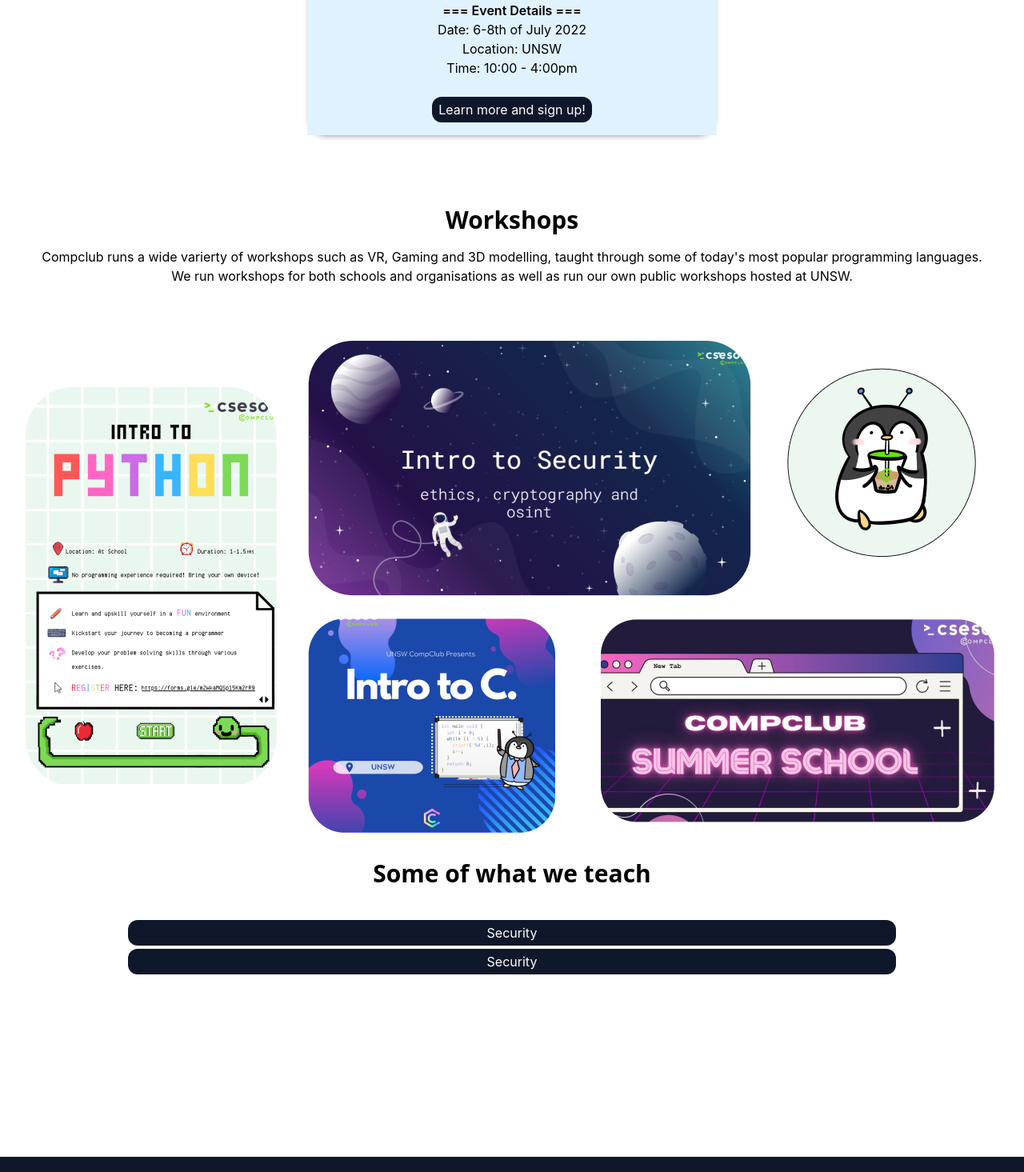
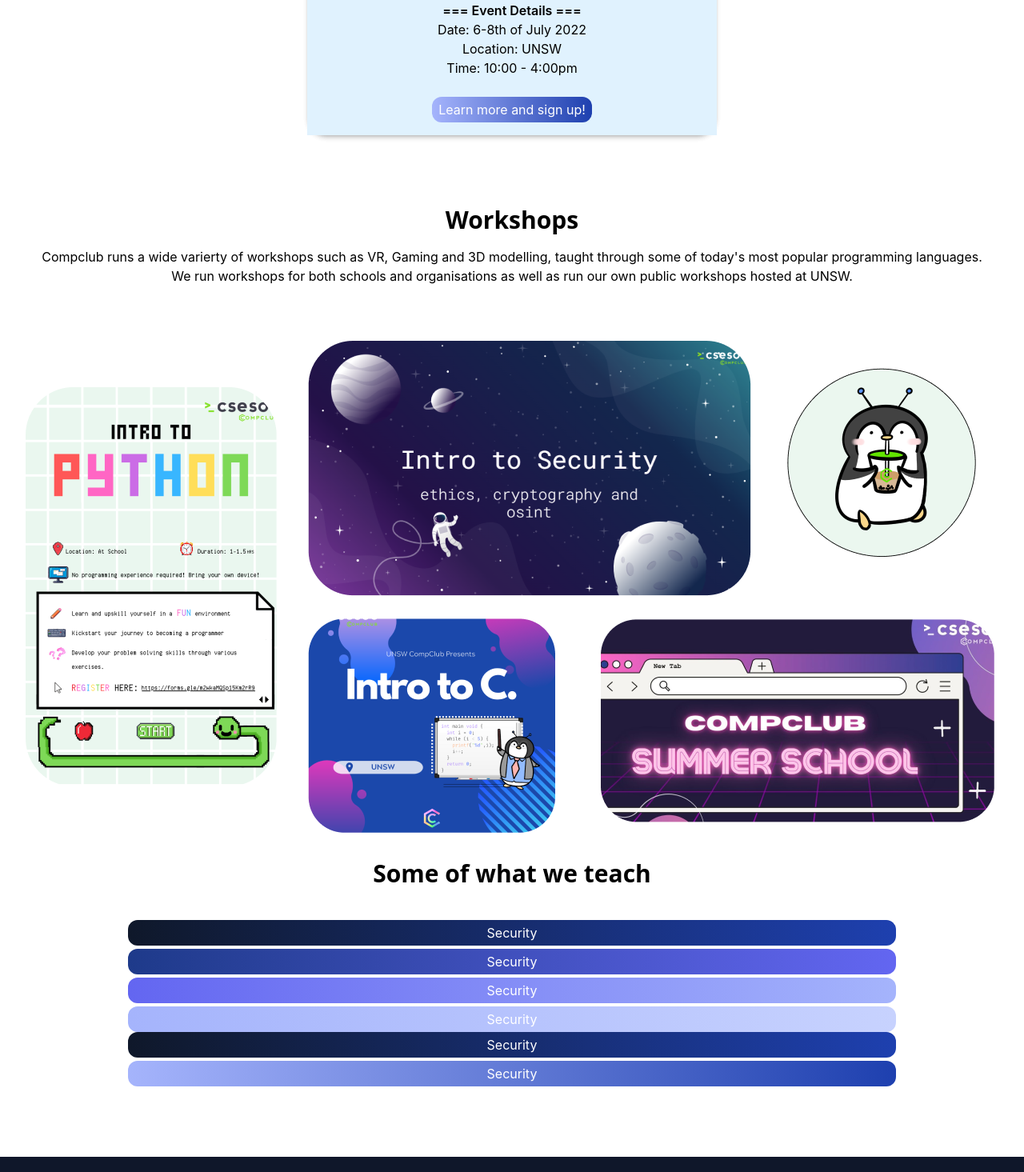
Before and after one commit to CSESoc-CompClub/cc-website-v2, a React (Create React App) app: page /events in a window 1280 px wide. Shown: the part 620-2085 px from the top of the page at 80% size. Built offline with nearby package versions, Linux system fonts and the light colour scheme; the HTML template or start-up script is replaced by a standard one.

Commit message:
added gradient to accordion

```diff
--- a/src/components/EventsCard.jsx
+++ b/src/components/EventsCard.jsx
@@ -23,7 +23,7 @@
             <br/>
             <div id="link">
               <a href={props.link} target="_blank">
-                <button class="bg-[#0f182a] text-white hover:bg-green-500 hover:underline text-md font-normal rounded-xl px-2 py-1">
+                <button class="bg-gradient-to-r from-indigo-300 to-blue-800 text-white hover:bg-green-500 hover:underline text-md font-normal rounded-xl px-2 py-1">
                   Learn more and sign up!
                 </button>
               </a>
--- a/src/components/WorkShopCard2.jsx
+++ b/src/components/WorkShopCard2.jsx
@@ -20,7 +20,7 @@
             <Accordion allowZeroExpanded='true' class='text-center rounded-sm'>
                 <AccordionItem>
                     <AccordionItemHeading>
-                        <AccordionItemButton class='bg-[#0f182a] text-white hover:bg-[#466fc2] hover:underline text-md font-normal rounded-xl px-2 py-1'>
+                        <AccordionItemButton class='bg-gradient-to-r from-[#0F182A] to-blue-800 text-white hover:bg-[#466fc2] hover:underline text-md font-normal rounded-xl px-2 py-1'>
                             Security
                         </AccordionItemButton>
                     </AccordionItemHeading>
@@ -35,7 +35,71 @@
                 </AccordionItem>
                 <AccordionItem class='pt-1'>
                     <AccordionItemHeading>
-                        <AccordionItemButton class='bg-[#0f182a] text-white hover:bg-[#466fc2] hover:underline text-md font-normal rounded-xl px-2 py-1'>
+                        <AccordionItemButton class='bg-gradient-to-r from-blue-900 to-indigo-500 text-white hover:bg-[#466fc2] hover:underline text-md font-normal rounded-xl px-2 py-1'>
+                            Security
+                        </AccordionItemButton>
+                    </AccordionItemHeading>
+                    <AccordionItemPanel>
+                        <p>
+                            Exercitation in fugiat est ut ad ea cupidatat ut in
+                            cupidatat occaecat ut occaecat consequat est minim minim
+                            esse tempor laborum consequat esse adipisicing eu
+                            reprehenderit enim.
+                        </p>
+                    </AccordionItemPanel>
+                </AccordionItem>
+                <AccordionItem class='pt-1'>
+                    <AccordionItemHeading>
+                        <AccordionItemButton class='bg-gradient-to-r from-indigo-500 to-indigo-300 text-white hover:bg-[#466fc2] hover:underline text-md font-normal rounded-xl px-2 py-1'>
+                            Security
+                        </AccordionItemButton>
+                    </AccordionItemHeading>
+                    <AccordionItemPanel>
+                        <p>
+                            Exercitation in fugiat est ut ad ea cupidatat ut in
+                            cupidatat occaecat ut occaecat consequat est minim minim
+                            esse tempor laborum consequat esse adipisicing eu
+                            reprehenderit enim.
+                        </p>
+                    </AccordionItemPanel>
+                </AccordionItem>
+                <AccordionItem class='pt-1'>
+                    <AccordionItemHeading>
+                        <AccordionItemButton class='bg-gradient-to-r from-indigo-300 to-indigo-200 text-white hover:bg-[#466fc2] hover:underline text-md font-normal rounded-xl px-2 py-1'>
+                            Security
+                        </AccordionItemButton>
+                    </AccordionItemHeading>
+                    <AccordionItemPanel>
+                        <p>
+                            Exercitation in fugiat est ut ad ea cupidatat ut in
+                            cupidatat occaecat ut occaecat consequat est minim minim
+                            esse tempor laborum consequat esse adipisicing eu
+                            reprehenderit enim.
+                        </p>
+                    </AccordionItemPanel>
+                </AccordionItem>
+
+
+                {/*$$$$$$$$$$$*/}
+
+                <AccordionItem>
+                    <AccordionItemHeading>
+                        <AccordionItemButton class='bg-gradient-to-r from-[#0F182A] to-blue-800 text-white hover:bg-[#466fc2] hover:underline text-md font-normal rounded-xl px-2 py-1'>
+                            Security
+                        </AccordionItemButton>
+                    </AccordionItemHeading>
+                    <AccordionItemPanel>
+                        <p>
+                            Exercitation in fugiat est ut ad ea cupidatat ut in
+                            cupidatat occaecat ut occaecat consequat est minim minim
+                            esse tempor laborum consequat esse adipisicing eu
+                            reprehenderit enim.
+                        </p>
+                    </AccordionItemPanel>
+                </AccordionItem>
+                <AccordionItem class='pt-1'>
+                    <AccordionItemHeading>
+                        <AccordionItemButton class='bg-gradient-to-r from-indigo-300 to-blue-800 text-white hover:bg-[#466fc2] hover:underline text-md font-normal rounded-xl px-2 py-1'>
                             Security
                         </AccordionItemButton>
                     </AccordionItemHeading>
@@ -50,6 +114,9 @@
                 </AccordionItem>
             </Accordion>
 
+
+
+
         </div>
     )
 }
--- a/src/pages/Events.jsx
+++ b/src/pages/Events.jsx
@@ -20,7 +20,7 @@
         <div class="flex justify-center mb-3 p-4">
           <div>
             <div class="shadow-md bg-sky-500 rounded-3xl">
-              <div class="shadow-md bg-[#0f182a] max-w-lg rounded-3xl">
+              <div class="shadow-md bg-gradient-to-r from-indigo-300 to-blue-800 max-w-lg rounded-3xl">
                 <div class="border-b border-white-300 rounded-t-md p-4">
                   <div class="flex justify-center text-2xl text-white font-bold">
                     Upcoming Events
```
